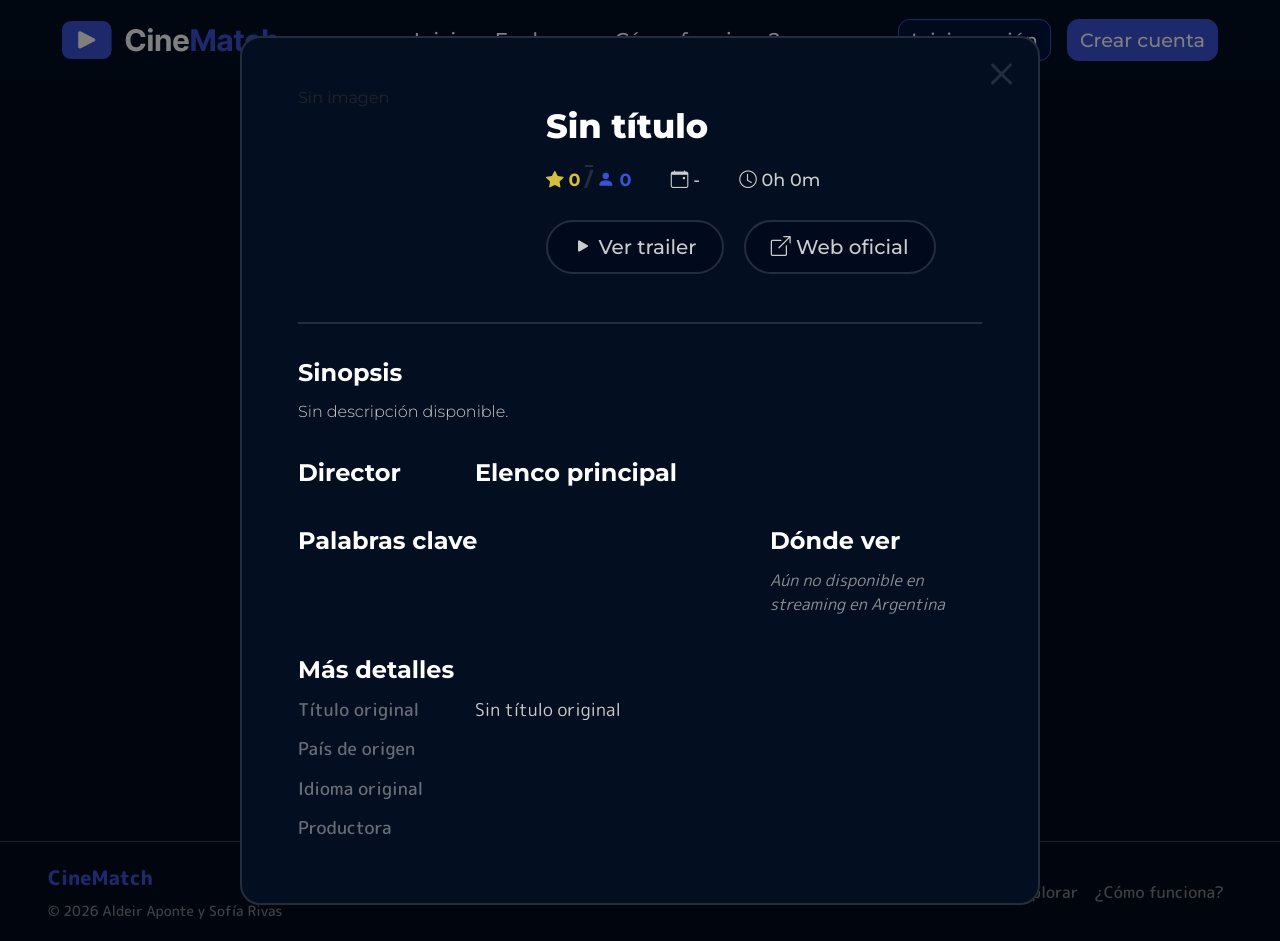
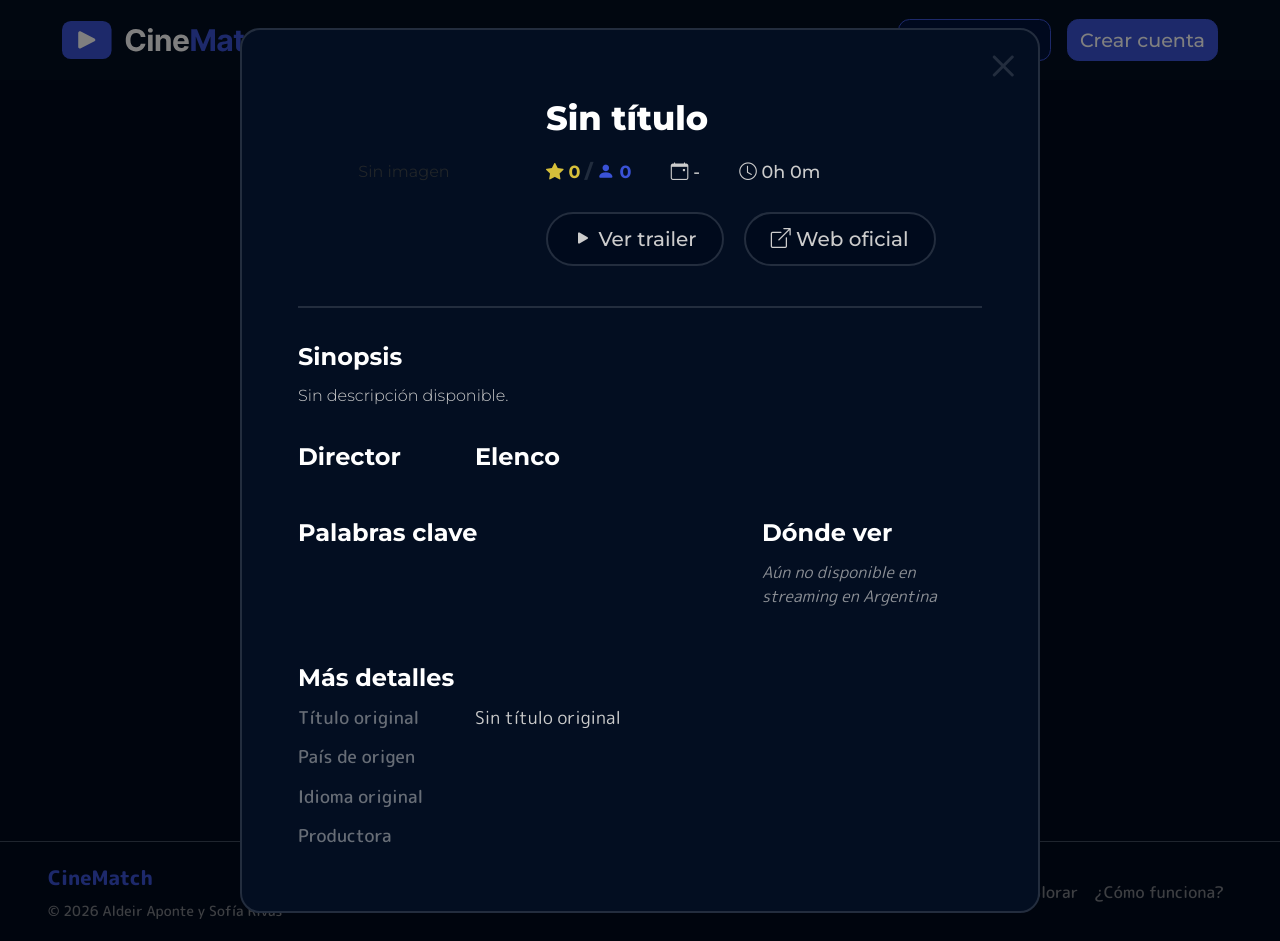
Before and after one commit to sofiarivass/cinematch, a Flask app: page /recomendacion/1 in a window 1280 px wide, after a click that opens the changed part. Run offline with Flask 3, Linux system fonts and the light colour scheme; data that the repository does not hold is empty; some libraries are stand-ins or nearby versions.

Commit message:
feat: responsive en detalle y modal de más info en recomendación
- Card de detalle adaptada a pantallas chicas con media queries por breakpoint
- Keywords ocultas en mobile, providers pasan a ancho completo con flexbox
- Modal de Bootstrap con contenido completo de detalle accesible desde recomendación
- Botón de cierre del modal con estilos y ajuste de tamaño responsive

```diff
--- a/app/static/css/style.css
+++ b/app/static/css/style.css
@@ -198,8 +198,15 @@ footer .text-body-secondary {
     padding: 2em 2.5em;
 }
 
+.poster-detalle-container {
+    display: flex;
+    align-items: center;
+    justify-content: center;
+}
+
 .poster-detalle {
     width: 100%;
+    max-width: 220px;
     border-radius: 18px;
 }
 
@@ -263,10 +270,13 @@ footer .text-body-secondary {
     color: #D6BF3A;
 }
 
-.separador-detalle {
+.barra-detalle {
     font-weight: 800;
     font-size: 1.2rem;
     color: #212C3D;
+}
+
+.separador-detalle {
     border-top: 2px solid #232D3E;
     margin-top: 2.5em;
     opacity: 1;
@@ -321,6 +331,7 @@ footer .text-body-secondary {
     font-weight: 300;
     font-size: 1rem;
     color: #CCCCCC;
+    margin-bottom: 0;
 }
 
 .img-detalle {
@@ -390,6 +401,16 @@ footer .text-body-secondary {
     margin: 0;
 }
 
+.fila-keywords-providers {
+    display: flex;
+    flex-wrap: wrap;
+}
+
+.col-keywords {
+    flex: 2;
+    min-width: 200px;
+}
+
 .keywords-detalle {
     font-weight: 500;
     font-size: 0.8rem;
@@ -422,6 +443,11 @@ footer .text-body-secondary {
 .keyword-badge {
     white-space: nowrap;
     flex-shrink: 0;
+}
+
+.col-providers {
+    flex: 1;
+    min-width: 160px;
 }
 
 .provider-row {
@@ -863,3 +1009,9 @@ footer .text-body-secondary {
 .btn-cerrar-modal:hover {
     color: #303949;
 }
+
+@media (min-width: 992px) {
+    .btn-cerrar-modal {
+        right: 0.6em;
+    }
+}
--- a/app/templates/recomendaciones.html
+++ b/app/templates/recomendaciones.html
@@ -112,17 +112,17 @@
             <a class="btn-cerrar-modal" data-bs-dismiss="modal" aria-label="Cerrar">
                 <i class="bi bi-x"></i>
             </a>
-            <div class="container">
+            <div class="container-fluid px-0 px-lg-3">
                 <div class="card card-detalle">
                     <div class="card-body">
                         <div class="row">
-                            <div class="col-4 poster-detalle-container">
+                            <div class="col-12 col-sm-4 poster-detalle-container">
                                 {% if pelicula.poster %}
                                 <img src="{{ pelicula.poster }}" alt="{{ pelicula.titulo }}" class="poster-detalle" /> {% else %}
                                 <div>Sin imagen</div>
                                 {% endif %}
                             </div>
-                            <div class="col-8 info-detalle-container">
+                            <div class="col-12 col-sm-8 info-detalle-container">
                                 <p class="generos-detalle">
                                     {% for genero in pelicula.generos %}
                                     <span class="generos-detalle badge rounded-pill bg-secondary">{{ genero }}</span> {% endfor %}
@@ -137,8 +137,9 @@
                                 {% endif %}
                                 <p class="meta-detalle">
                                     <span class="rating-detalle"><i class="bi bi-star-fill"></i>  {{ pelicula.puntuacion }}</span>
-                                    <span class="separador-detalle">/</span>
+                                    <span class="barra-detalle">/</span>
                                     <span class="votos-detalle"><i class="bi bi-person-fill"></i>  {{ pelicula.votos }}</span>
+                                    <br class="d-sm-none" />
                                     <span class="anio-detalle"><i class="bi bi-calendar-event"></i>  {{ pelicula.fecha[:4] }}</span>
                                     <span class="duracion-detalle"><i class="bi bi-clock"></i>  {{ pelicula.duracion }}</span>
                                 </p>
@@ -153,8 +154,8 @@
                                 <p class="sinopsis-detalle">{{ pelicula.descripcion }}</p>
                             </div>
                         </div>
-                        <div class="row">
-                            <div class="col-3">
+                        <div class="row  mt-3">
+                            <div class="col-5 col-sm-3">
                                 <h2 class="h2-detalle">{% if credits.directores|length > 1 %}Directores{% else %}Director{% endif %}</h2>
                                 <div class="crew-scroll">
                                     {% for director in credits.directores %}
@@ -170,8 +171,8 @@
                                     {% endfor %}
                                 </div>
                             </div>
-                            <div class="col-9">
-                                <h2 class="h2-detalle">Elenco principal</h2>
+                            <div class="col-7 col-sm-9 elenco-detalle">
+                                <h2 class="h2-detalle">Elenco</h2>
                                 <div class="crew-scroll">
                                     {% for actor in credits.cast %}
                                     <div class="crew-item">
@@ -188,17 +189,16 @@
                                 </div>
                             </div>
                         </div>
-                        <div class="row">
-                            <div class="col-8">
+                        <div class="row fila-keywords-providers  mt-2">
+                            <div class="col-keywords">
                                 <h2 class="h2-detalle">Palabras clave</h2>
                                 <div class="keywords-scroll">
                                     {% for keyword in keywords %}
                                     <span class="keywords-detalle badge bg-secondary keyword-badge">{{ keyword }}</span> {% endfor %}
                                 </div>
                             </div>
-                            <div class="col-4">
+                            <div class="col-providers">
                                 <h2 class="h2-detalle">Dónde ver</h2>
-
                                 {% if providers.flatrate or providers.rent or providers.buy %} {% if providers.flatrate %}
                                 <div class="provider-row">
                                     <span class="provider-label">Incluida</span>
@@ -227,12 +227,11 @@
                                 <span class="atribucion">Datos provistos por <a class="link-atribucion" href="https://www.justwatch.com/ar" target="_blank">JustWatch</a></span> {% else %}
                                 <p class="no-disponible text-muted">Aún no disponible en streaming en Argentina</p>
                                 {% endif %}
-
                             </div>
                         </div>
-                        <div class="row">
-                            <h2 class="h2-detalle mt-4">Más detalles</h2>
-                            <div class="col-3">
+                        <div class="row  mt-3">
+                            <h2 class="h2-detalle h2-otros-detalles mt-4">Más detalles</h2>
+                            <div class="col-5 col-sm-3">
                                 <ul class="otros-detalles-clave">
                                     <li>Título original</li>
                                     <li>País de origen</li>
@@ -240,7 +239,7 @@
                                     <li>Productora</li>
                                 </ul>
                             </div>
-                            <div class="col-9">
+                            <div class="col-7 col-sm-9">
                                 <ul class="otros-detalles-valor">
                                     <li>{{ pelicula.titulo_original }}</li>
                                     <li>{{ pelicula.pais | join(', ') }}</li>
@@ -248,6 +247,7 @@
                                     <li>{{ pelicula.productora | join(', ') }}</li>
                                 </ul>
                             </div>
+
                         </div>
                     </div>
                 </div>
```
Also changed, not shown: other parts of app/static/css/style.css (+123 -3 lines), app/templates/detalle.html (+17 -17 lines).
